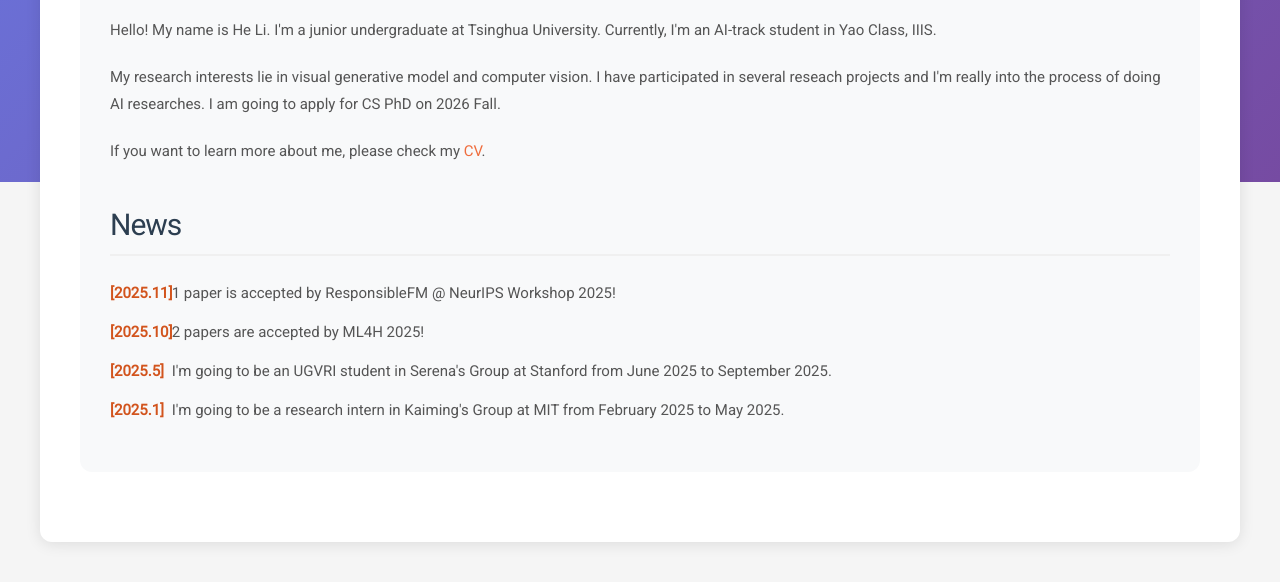
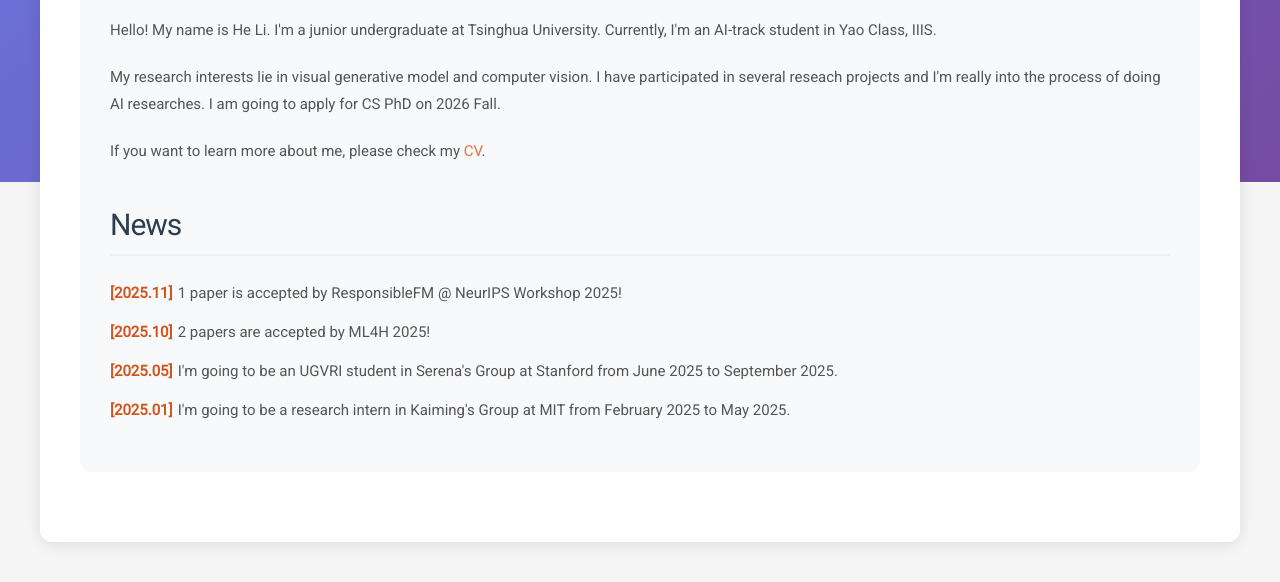
Before and after one commit to lihe50hz/lihe50hz.github.io, a plain HTML site: page index.html in a window 1280 px wide. Shown: the part 618-1200 px from the top of the page. Drawn offline with nearby package versions, Linux system fonts and the light colour scheme.

Commit message:
fix date format problem

```diff
--- a/index.html
+++ b/index.html
@@ -66,11 +66,11 @@
                     2 papers are accepted by ML4H 2025!
                 </li>
                 <li>
-                    <span class="news-date-text">[2025.5]</span>
+                    <span class="news-date-text">[2025.05]</span>
                     I'm going to be an UGVRI student in Serena's Group at Stanford from June 2025 to September 2025.
                 </li>
                 <li>
-                    <span class="news-date-text">[2025.1]</span>
+                    <span class="news-date-text">[2025.01]</span>
                     I'm going to be a research intern in Kaiming's Group at MIT from February 2025 to May 2025.
                 </li>
             </ul>
--- a/style.css
+++ b/style.css
@@ -216,7 +216,7 @@ ul.main-menu li a.active {
 .news-date-text {
   color: #D2541D;
   font-weight: 600;
-  margin-right: 8px;
+  margin-right: 14px;
   display: inline-block;
   width: 50px;
   text-align: center;
```
